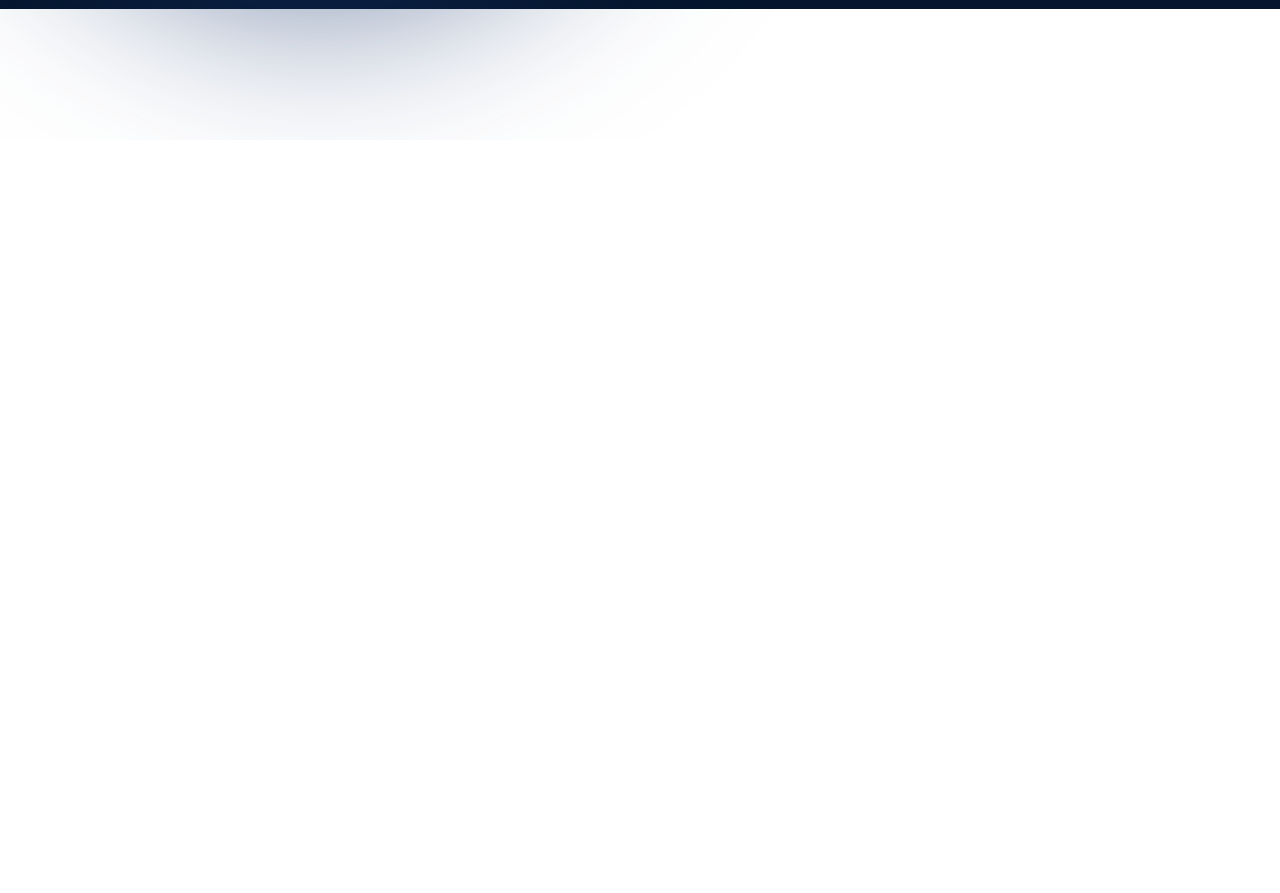
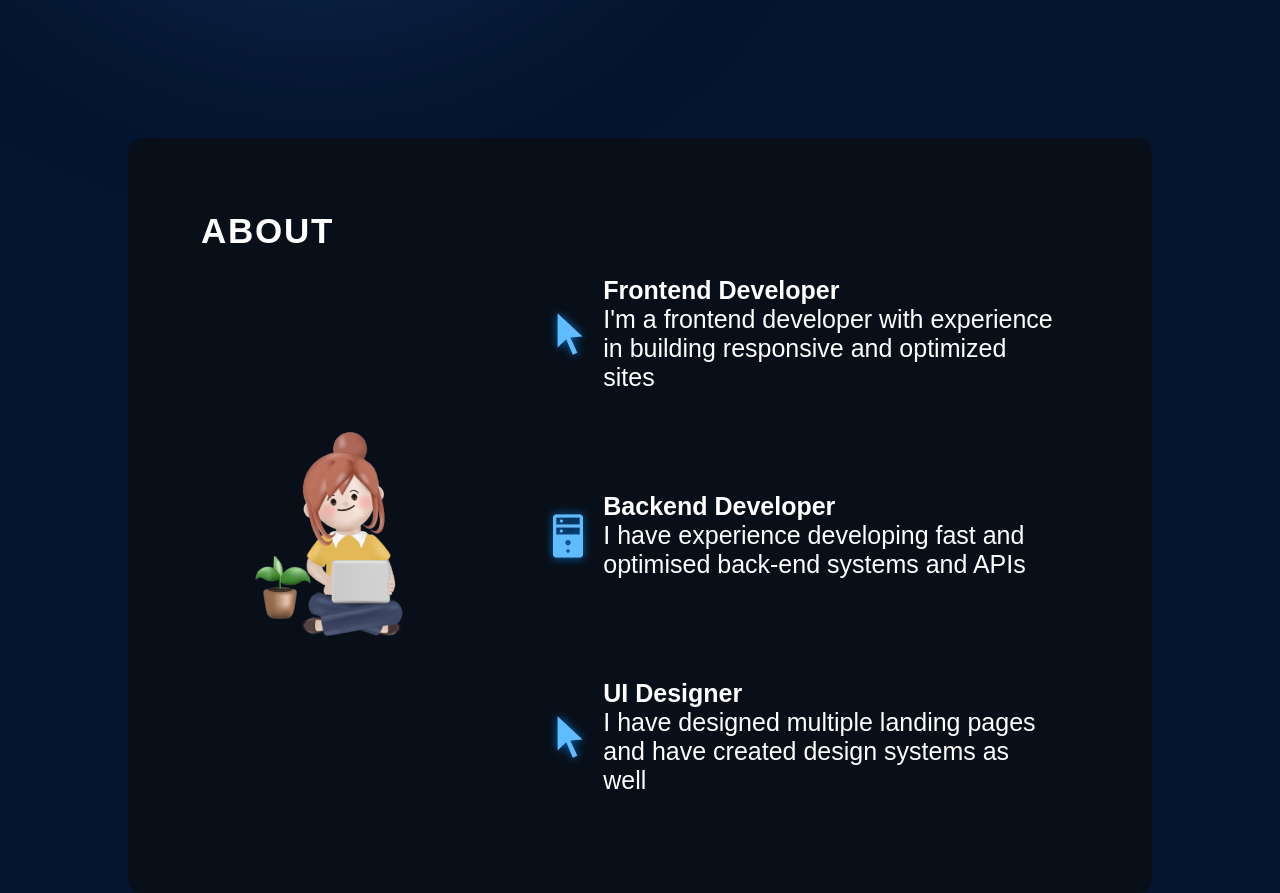
Before and after one commit to Songkiat55047/My_Portfolio, a React (Vite) app: page / in a window 1280 px wide. Shown: the part 660-1553 px from the top of the page. Before the commit the page ends 800 px from the top, so only its background shows below. Built offline with nearby package versions, Linux system fonts and the light colour scheme.

Commit message:
added about feature

```diff
--- a/src/App.jsx
+++ b/src/App.jsx
@@ -1,12 +1,14 @@
 import styles from "./App.module.css";
 import { Navbar } from "./components/navbar/Navbar";
 import { Hero } from "./components/hero/Hero";
+import { About } from "./components/about/About";
 
 function App() {
   return (
     <div className={styles.App}>
       <Navbar />
       <Hero />
+      <About />
     </div>
   );
 }
--- /dev/null
+++ b/src/components/about/About.jsx
@@ -0,0 +1,50 @@
+import React from 'react';
+import styles from "./About.module.css";
+import { getImageUrl } from '../../utils';
+
+export const About = () => {
+    return (
+        <section className={styles.container} id="about">
+          <h2 className={styles.title}>About</h2>
+          <div className={styles.content}>
+            <img
+              src={getImageUrl("about/aboutImage.png")}
+              alt="Me sitting with a laptop"
+              className={styles.aboutImage}
+            />
+            <ul className={styles.aboutItems}>
+              <li className={styles.aboutItem}>
+                <img src={getImageUrl("about/cursorIcon.png")} alt="Cursor icon" />
+                <div className={styles.aboutItemText}>
+                  <h3>Frontend Developer</h3>
+                  <p>
+                    I'm a frontend developer with experience in building responsive
+                    and optimized sites
+                  </p>
+                </div>
+              </li>
+              <li className={styles.aboutItem}>
+                <img src={getImageUrl("about/serverIcon.png")} alt="Server icon" />
+                <div className={styles.aboutItemText}>
+                  <h3>Backend Developer</h3>
+                  <p>
+                    I have experience developing fast and optimised back-end systems
+                    and APIs
+                  </p>
+                </div>
+              </li>
+              <li className={styles.aboutItem}>
+                <img src={getImageUrl("about/cursorIcon.png")} alt="UI icon" />
+                <div className={styles.aboutItemText}>
+                  <h3>UI Designer</h3>
+                  <p>
+                    I have designed multiple landing pages and have created design
+                    systems as well
+                  </p>
+                </div>
+              </li>
+            </ul>
+          </div>
+        </section>
+    );
+};
--- /dev/null
+++ b/src/components/about/About.module.css
@@ -0,0 +1,92 @@
+@import "../../vars.css";
+
+.container {
+    position: relative;
+    background-color: rgba(12, 12, 12, 0.6);
+    border-radius: 15px;
+    padding: 73px;
+    margin-top: 129px;
+    z-index: 1;
+    margin-left: 10%;
+    margin-right: 10%;
+  }
+
+  .title {
+    color: var(--color-text);
+    font-size: 35px;
+    font-weight: 700;
+    letter-spacing: 1.75px;
+    text-transform: uppercase;
+  }
+
+  .content {
+    display: flex;
+    flex-direction: row;
+    align-items: center;
+  }
+
+  .aboutImage {
+    width: 35%;
+  }
+
+  .aboutItems {
+    color: var(--color-text);
+    display: flex;
+    flex-direction: column;
+    gap: 50px;
+  }
+
+  .aboutItem {
+    display: flex;
+    flex-direction: row;
+    align-items: center;
+    border-radius: 20px;
+    list-style: none;
+    padding: 25px;
+    background-image: linear-gradient(
+      90deg,
+      rgba(165, 215, 232, 0.42) 0%,
+      rgba(255, 255, 255, 0) 100%
+    );
+    background-size: 0 100%;
+    background-repeat: no-repeat;
+    transition: 0.4s;
+  }
+
+  .aboutItem:hover {
+    background-size: 100% 100%;
+  }
+
+  .aboutItem h3 {
+    font-size: 25px;
+    font-weight: 600;
+  }
+
+  .aboutItem p {
+    font-size: 25px;
+  }
+
+  @media screen and (max-width: 830px) {
+    .container {
+      background-color: transparent;
+      padding-left: 0;
+      padding-right: 0;
+    }
+
+    .content {
+      flex-direction: column;
+    }
+
+    .aboutImage {
+      display: none;
+    }
+
+    .aboutItems {
+      margin-top: 29px;
+    }
+
+    .aboutItem {
+      padding-left: 0;
+      padding-right: 0;
+    }
+  }
```
